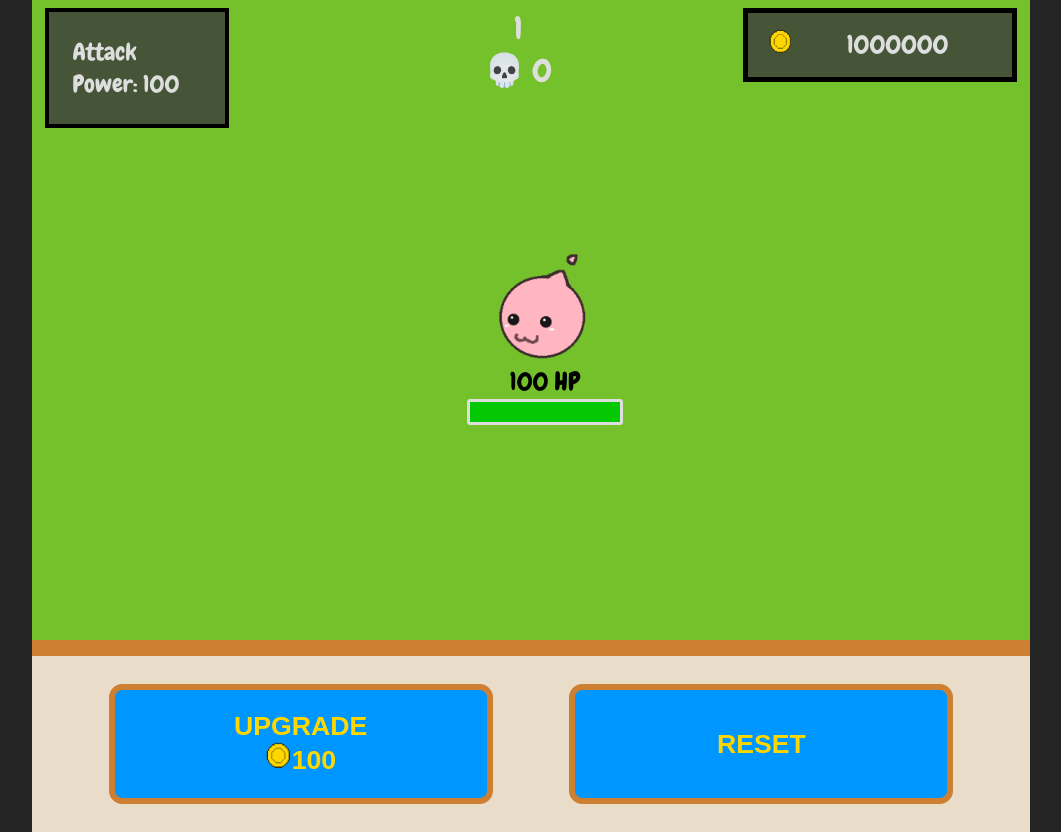
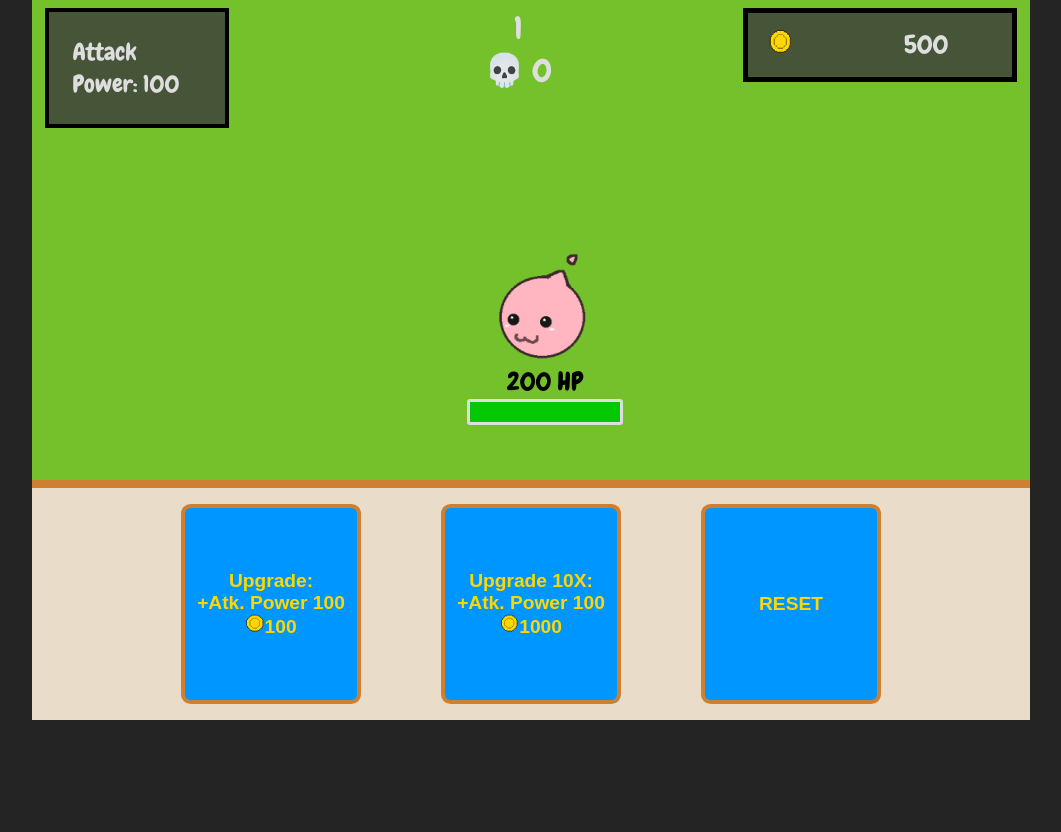
Before and after one commit to dlor10/ClickerDungeon, a plain HTML site: page index.html in a window 1280 px wide. Both pictures are taken after a click on the button "RESET". Shown: the whole page, without its empty margins (109-1170 px from the left). After the commit the page ends 800 px from the top, so only its background shows below. Drawn offline with Linux system fonts and the light colour scheme.

Commit message:
update UI, upgrade price

```diff
--- a/index.html
+++ b/index.html
@@ -37,8 +37,11 @@
                 <div id="notification"></div>
             </div>
             <div id="menu-container">
-                <button id="upgrade-menu" class="menus">
-                    <h1>UPGRADE<br><img id="menu-gold-icon" src="/assets/GoldCoin1.png" alt="gold"><span id="upgrade-price"></span></h1>
+                <button id="upgrade-button" class="menus">
+                    <h1>Upgrade:<br>+Atk. Power 100<br><img id="menu-gold-icon" src="/assets/GoldCoin1.png" alt="gold"><span id="upgrade-price"></span></h1>
+                </button>
+                <button id="upgrade-10x-button" class="menus">
+                    <h1>Upgrade 10X:<br>+Atk. Power 100<br><img id="menu-gold-icon" src="/assets/GoldCoin1.png" alt="gold"><span id="upgrade-10x-price"></span></h1>
                 </button>
                 <button id="reset-menu" class="menus">
                     <h1>RESET</h1>
--- a/script.js
+++ b/script.js
@@ -7,25 +7,25 @@ const ENEMY_CURRENT_HEALTH = document.getElementById("enemyCurrentHealth");
 const RENDER_ENEMY_HP = document.getElementById("enemyHealthPoints");
 
 // Enemy HP default value
-const ENEMY_DEFAULT_HEALTH = 100;
+const ENEMY_DEFAULT_HEALTH = 200;
 let enemyMaxHealth = ENEMY_DEFAULT_HEALTH;
 let enemy;
 let enemyHealthPercent;
 // Enemy gold drop default
-const ENEMY_GOLD_DROP_DEFAULT = 10;
+const ENEMY_GOLD_DROP_DEFAULT = 100;
 let enemyGoldDrop = ENEMY_GOLD_DROP_DEFAULT;
 // Increase rate of monster and gold per level
-const ENEMY_LEVEL_RATE = 1.40;
-const ENEMY_GOLD_DROP_INCREASE_RATE = 1.20;
+const ENEMY_LEVEL_RATE = 1.35;
+const ENEMY_GOLD_DROP_INCREASE_RATE = 1.15;
 
 // Boss HP default value
 const BOSS_ENEMY_DEFAULT_HEALTH = 10000;
 let bossEnemyMaxHealth = BOSS_ENEMY_DEFAULT_HEALTH;
 // Boss gold drop default
-const BOSS_GOLD_DROP_DEFAULT = 1000;
+const BOSS_GOLD_DROP_DEFAULT = 500;
 let bossEnemyGoldDrop = BOSS_GOLD_DROP_DEFAULT;
-const BOSS_LEVEL_RATE = 40;
-const BOSS_GOLD_DROP_INCREASE_RATE = 20;
+const BOSS_LEVEL_RATE = 20;
+const BOSS_GOLD_DROP_INCREASE_RATE = 1.5;
 
 // Display progression
 const RENDER_ENEMIES_DEFEATED = document.getElementById("enemies-defeated");
@@ -48,16 +48,12 @@ const RENDER_PLAYER_ATTACK_POWER = document.getElementById("attackPower");
 const PLAYER_DEFAULT_ATTACK_POWER = 100;
 let playerAttackPower = PLAYER_DEFAULT_ATTACK_POWER; // Player attack damage
 
-// Player upgrades
-let upgradeMultiplier = 0;
-const FLAT_UPGRADE = 100;
-
 // ------------------- Gold variables --------------------------------------------------------
 // Display player gold
 const RENDER_PLAYER_GOLD = document.getElementById("gold-amount");
 
 // Gold default start and drop
-const PLAYER_DEFAULT_GOLD = 1000000;
+const PLAYER_DEFAULT_GOLD = 500;
 let playerGold = PLAYER_DEFAULT_GOLD;
 
 // Create Player object
@@ -69,9 +65,11 @@ RENDER_PLAYER_GOLD.innerHTML = player.gold;
 
 
 // ------------------- Menu variables --------------------------------------------------------
-// Upgrade menu button
-const UPGRADE_ATTACK_BUTTON = document.getElementById("upgrade-menu");
-// Reset menu button
+// Upgrade attack button
+const UPGRADE_ATTACK_BUTTON = document.getElementById("upgrade-button");
+// Upgrade attack 10X button
+const UPGRADE_ATTACK_10X_BUTTON = document.getElementById("upgrade-10x-button");
+// Reset button
 const RESET_GAME_BUTTON = document.getElementById("reset-menu");
 
 // ------------------- Enemy Images --------------------------------------------------------
@@ -261,9 +259,18 @@ function levelProgress() {
 // Upgrade Player attack
 const UPGRADE_PRICE_DEFAULT = 100;
 let upgradePrice = UPGRADE_PRICE_DEFAULT;
+let upgradePrice10X = upgradePrice * 10;
+
+// Player upgrades
+let upgradeMultiplier = 0;
+const FLAT_UPGRADE = 100;
+let upgrade10X = FLAT_UPGRADE * 10;
+
 // Price on upgrade menu
 const RENDER_UPGRADE_PRICE = document.getElementById("upgrade-price");
 RENDER_UPGRADE_PRICE.innerHTML = upgradePrice;
+const RENDER_UPGRADE_PRICE_10X = document.getElementById("upgrade-10x-price");
+RENDER_UPGRADE_PRICE_10X.innerHTML = upgradePrice10X;
 // Note: Increase Upgrade Price as player progress later.
 // Upgrade player attack function
 function upgradePlayerAttack() {
@@ -273,6 +280,19 @@ function upgradePlayerAttack() {
     } else {
         player.attackPower += FLAT_UPGRADE;
         player.gold -= upgradePrice;
+        showNotification("Attack Power Upgraded!")
+        RENDER_PLAYER_ATTACK_POWER.innerHTML = "Attack Power: " + player.attackPower;
+        RENDER_PLAYER_GOLD.innerHTML = player.gold;
+    }
+}
+
+function upgradePlayerAttack10X() {
+    // Notification when not enough gold
+    if (player.gold < upgradePrice10X) {
+        showNotification("You do not have enough gold!");
+    } else {
+        player.attackPower += upgrade10X;
+        player.gold -= upgradePrice10X;
         showNotification("Attack Power Upgraded!")
         RENDER_PLAYER_ATTACK_POWER.innerHTML = "Attack Power: " + player.attackPower;
         RENDER_PLAYER_GOLD.innerHTML = player.gold;
@@ -320,5 +340,8 @@ ENEMY_MODEL.addEventListener('click', attackEnemy);
 // Click function to upgrade player attack
 UPGRADE_ATTACK_BUTTON.addEventListener('click', upgradePlayerAttack);
 
+// Click function to upgrade player attack
+UPGRADE_ATTACK_10X_BUTTON.addEventListener('click', upgradePlayerAttack10X);
+
 // Click function to reset game
 RESET_GAME_BUTTON.addEventListener('click', resetGame);
--- a/style.css
+++ b/style.css
@@ -26,7 +26,7 @@ body{
     margin: 0;
     padding: 0;
     width: 100%;
-    height: clamp(500px, 80dvh, 700px);
+    height: clamp(480px, 50dvh, 700px);
 }
 
 #playerStats{
@@ -167,34 +167,33 @@ body{
 #notification{
     position: absolute;
     color: rgb(222, 222, 222);
-    left: 24dvw;
-    bottom: 10dvh;
+    left: 25dvw;
+    bottom: 0;
     font-size: clamp(1.5em, 4dvw, 2.5em);
     display: none;
     pointer-events: none;
 }
 
 #menu-container{
+    position: relative;
+    margin: 0;
     background-color: #E9DCC9;
-    border-top: 1em solid #CD7F32;
-    width: 100%;
-    height: 22dvh;
+    border-top: .5em solid #CD7F32;
+    width: auto;
+    height: 25dvh;
+    padding: 1em;
     display: flex;
-    align-items: center;
-    justify-content: space-evenly;
-    flex-shrink: 0;
+    justify-content: center;
+    column-gap: clamp(1em, 10dvw, 5em);
 }
 
 .menus{
     background-color: #0096FF;
     border: .5em solid #CD7F32;
+    font-size: clamp(.1em, 1dvw, .6em);
+    width: clamp(90px, 50dvw, 180px);
+    height: clamp(80px 5dvh, 200px);
     border-radius: 1em;
-    width: 30vw;
-    height: 15vh;
-    display: flex;
-    justify-content: center;
-    align-items: center;
-    flex-shrink: 0;
     color: gold;
 }
 
```
